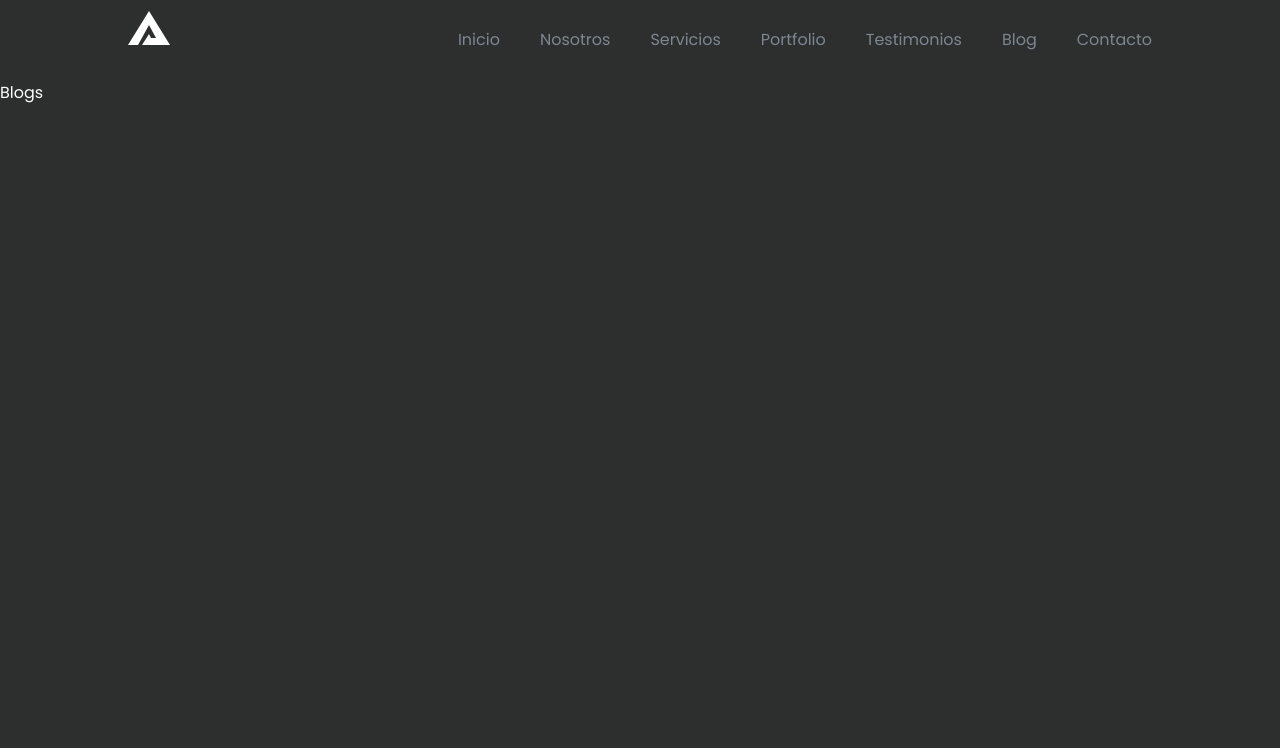
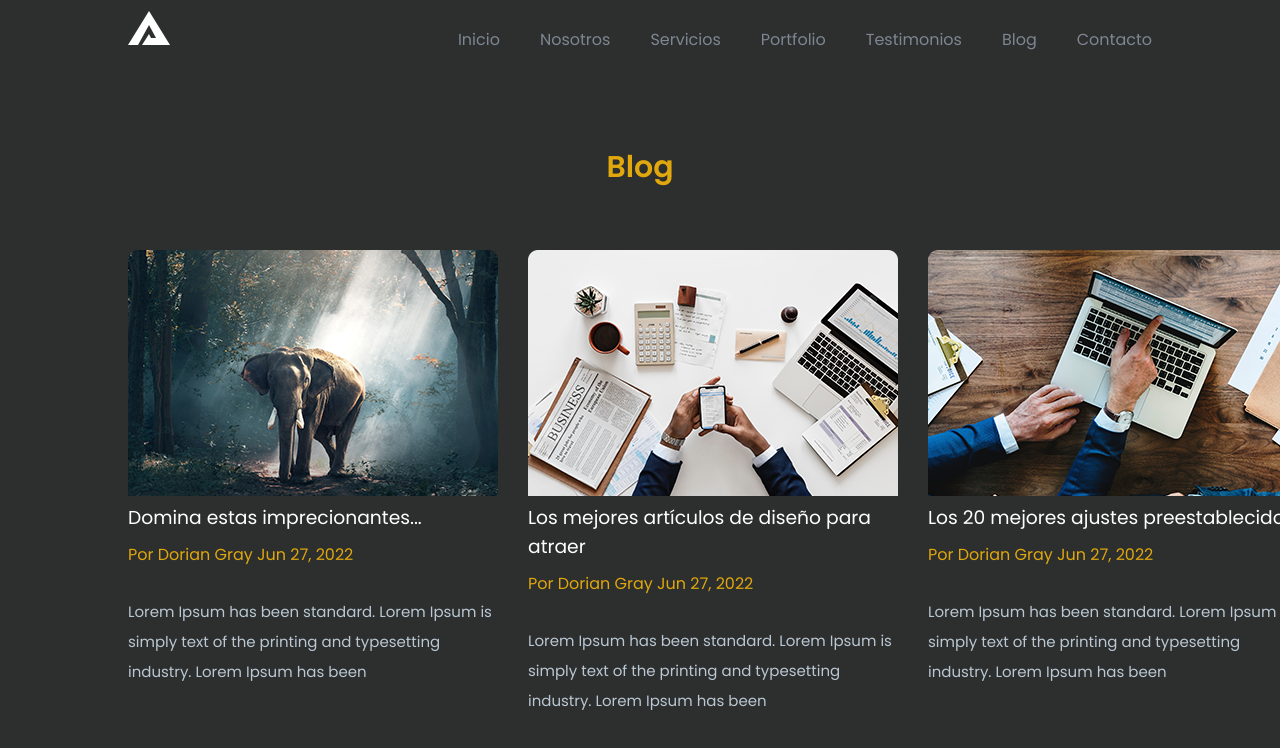
Before and after one commit to Tilio77/Portafolio-con-React, a React (Create React App) app: page /blog in a window 1280 px wide. Shown: the top 748 px of the page. Built offline with nearby package versions, Linux system fonts and the light colour scheme.

Commit message:
Seccion Blog terminada

```diff
--- a/src/components/pages/Blog.jsx
+++ b/src/components/pages/Blog.jsx
@@ -1,9 +1,33 @@
-import React from 'react'
+import React from 'react';
+import Heading from '../common/Heading';
+import { blog } from '../data/dummydata';
 
 const Blog = () => {
 	return (
 		<>
-			Blogs
+			<section className="blog">
+				<div className="container">
+					<Heading title="Blog" />
+					<div className="content grid3">
+						{blog.map((item) => {
+							return(
+								<div className="box">
+									<div className="img">
+										<img src={item.cover} alt="" />
+									</div>
+									<div className="text">
+										<h3>{item.title}</h3>
+										<label>
+											Por {item.author} {item.date}
+										</label>
+										<p>{item.desc}</p>
+									</div>
+								</div>
+							);
+						})}
+					</div>
+				</div>
+			</section>
 		</>
 	)
 }
```
